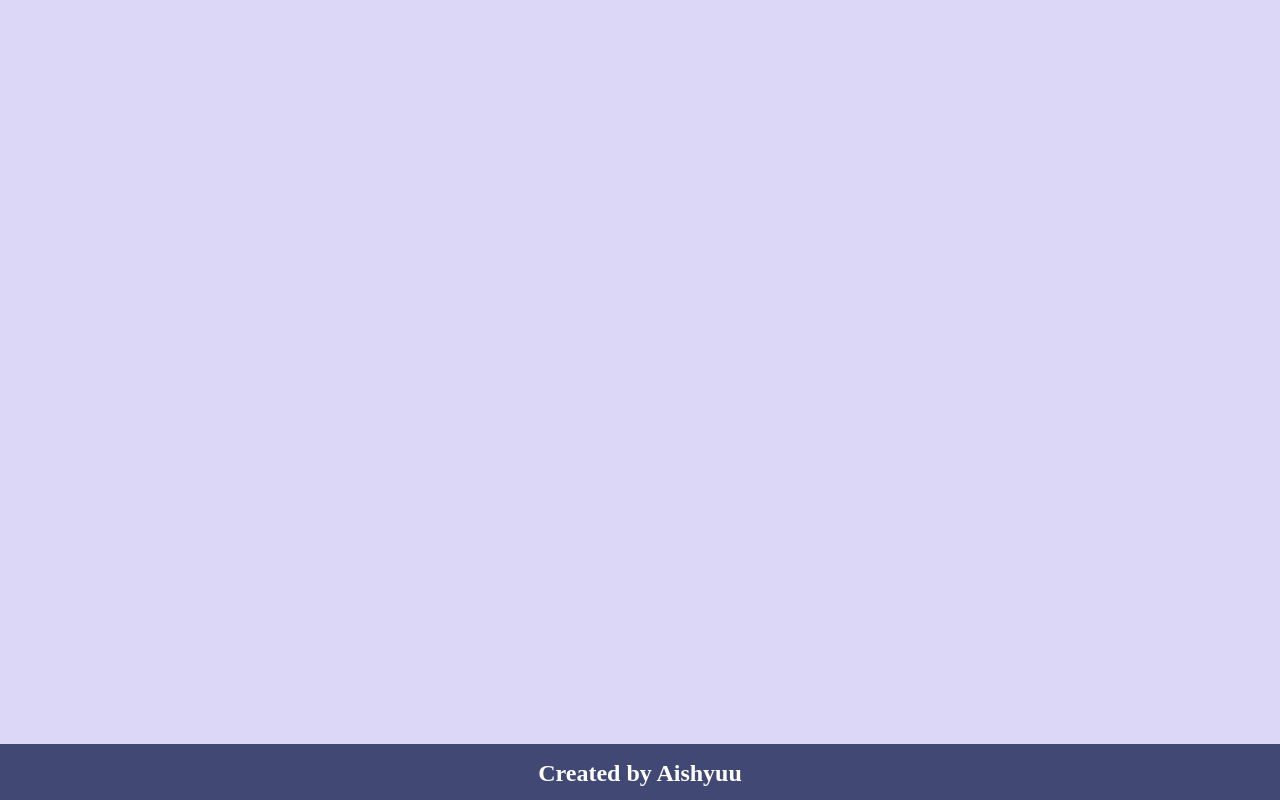
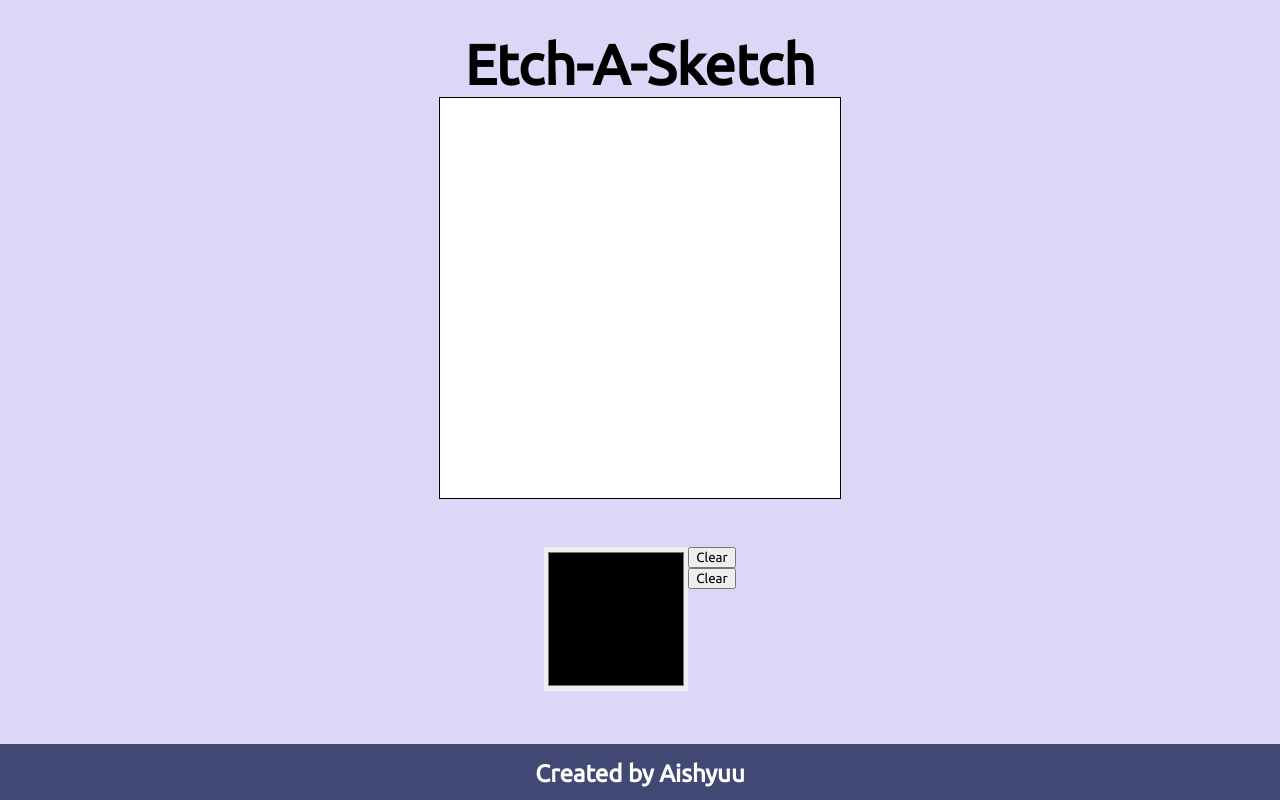
Before and after one commit to aishyuu/Etch-A-Sketch, a plain HTML site: page index.html in a window 1280 px wide. Drawn offline with Linux system fonts and the light colour scheme.

Commit message:
Added basic functionality and clear button

```diff
--- a/index.html
+++ b/index.html
@@ -8,11 +8,30 @@
     <link rel="stylesheet" href="style.css">
 </head>
 <body>
+    <header>
+        <h1 class="headerText">Etch-A-Sketch</h1>
+    </header>
+    <div>
+        <div class="sketchBoard">
+
+        </div>
+        <div class="boardActions">
+            <div class="colorPickerDiv">
+                <input type="color" class="colorPicker">
+            </div>
+            <div class="boardButtons">
+                <button class="actionButton" onclick="clearBoard()">Clear</button>
+                <button class="actionButton" onclick="clearBoard()">Clear</button>
+            </div>
+        </div>
+    </div>
+
+    <footer>
+        <h2 class="footerText">
+            <a class="footerLink" href="https://github.com/aishyuu/Etch-A-Sketch">Created by Aishyuu</a>
+        </h2>
+    </footer>
 
 </body>
-<footer>
-    <h2 class="footerText">
-        <a class="footerLink" href="https://github.com/aishyuu/Etch-A-Sketch">Created by Aishyuu</a>
-    </h2>
-</footer>
+<script src="index.js"></script>
 </html>
--- /dev/null
+++ b/index.js
@@ -0,0 +1,26 @@
+const parentNode = document.querySelector('.sketchBoard');
+
+function hover(e) {
+    const color = document.querySelector(".colorPicker").value;
+    e.target.style.backgroundColor = color;
+}
+
+function clearBoard() {
+    const board = document.querySelectorAll(".sketchBoard>div")
+    board.forEach(block => {
+        block.style.backgroundColor = "white";
+    });
+}
+
+for(let i = 0; i < (16*16); i++) {
+    const div = document.createElement('div');
+    const size = 400/16;
+
+    div.style.width = `${size}px`;
+    div.style.height = `${size}px`;
+    div.style.backgroundColor = "white";
+
+    div.onmouseover = hover;
+
+    parentNode.appendChild(div);
+}
--- a/style.css
+++ b/style.css
@@ -1,5 +1,8 @@
+@import url('https://fonts.googleapis.com/css2?family=Ubuntu&display=swap');
+
 * {
     margin: 0;
+    font-family: 'Ubuntu', sans-serif;
 }
 
 body {
@@ -7,6 +10,15 @@ body {
     min-height: 100vh;
     display: flex;
     flex-direction: column;
+}
+
+header {
+    margin-top: 2rem;
+}
+
+.headerText {
+    text-align: center;
+    font-size: 3.5rem;
 }
 
 footer {
@@ -26,3 +38,35 @@ footer {
 .footerLink:hover {
     text-decoration: underline;
 }
+
+.sketchBoard {
+    width: 400px;
+    height: 400px;
+    border: 1px solid black;
+    margin: auto;
+    display: flex;
+    flex-wrap: wrap;
+}
+
+.colorPickerDiv {
+    display: flex;
+}
+
+.colorPicker {
+    width: 9rem;
+    height: 9rem;
+    border: none;
+    margin: 0 auto;
+}
+
+.boardActions {
+    display: flex;
+    justify-content: center;
+    margin-top: 3rem;
+}
+
+.boardButtons {
+    display: flex;
+    flex-direction: column;
+
+}
```
